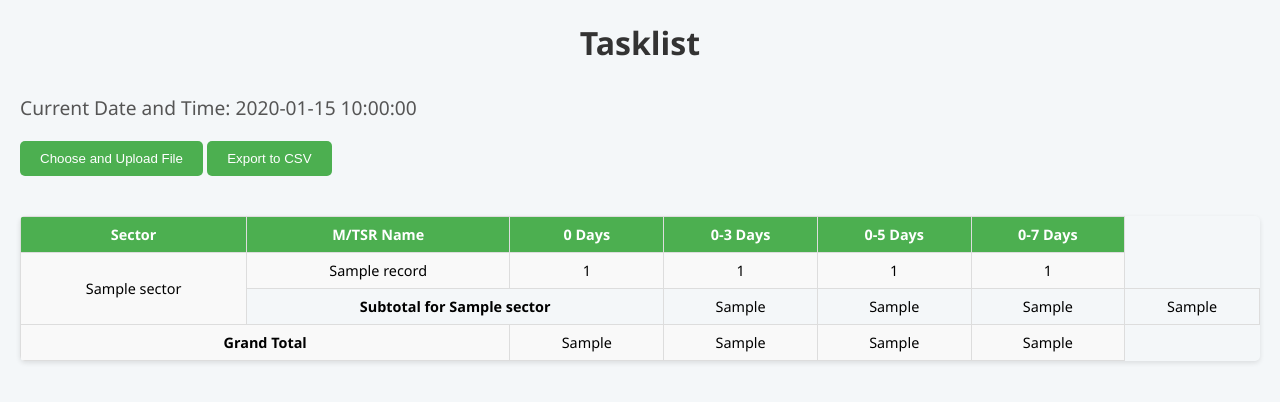
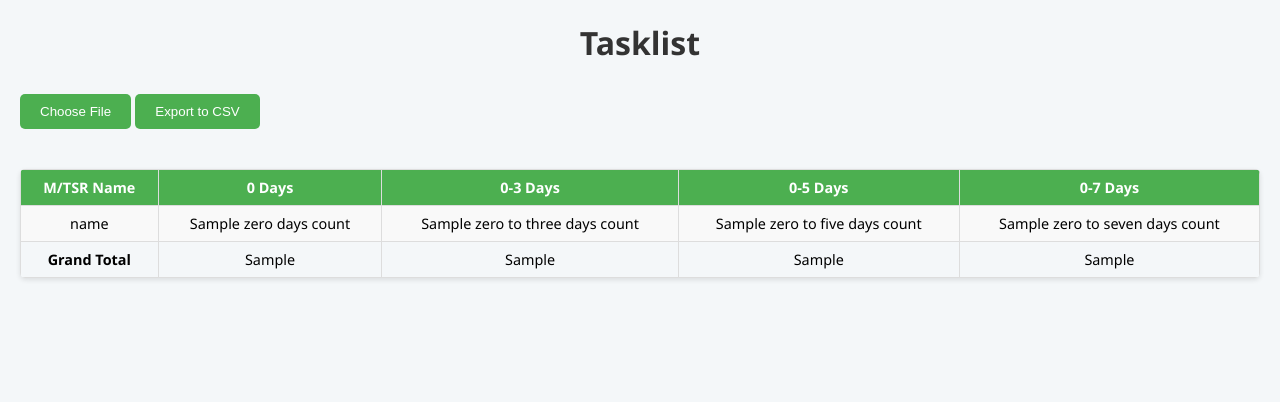
Before and after one commit to lameck94/autoTask, a Flask app: template templates/index.html in a window 1280 px wide. Shown: the top 402 px of the page. Run offline with Flask 3, Linux system fonts and the light colour scheme; the template is opened without the code that fills it: most values are stand-ins (such as "Sample title", 1, 10 or a date in 2020).

Commit message:
fully working table including export

```diff
--- a/app.py
+++ b/app.py
@@ -7,6 +7,8 @@ app = Flask(__name__)
 
 # Define a global variable to store the uploaded file path
 uploaded_file_path = None
+
+from datetime import datetime
 
 @app.route('/')
 def show_days_counts():
@@ -36,6 +38,9 @@ def show_days_counts():
         # Get all unique M/TSR Names
         all_mtsr_names = data['M/TSR Name'].unique()
 
+        # Calculate total days for each M/TSR Name
+        total_days_counts = data.groupby('M/TSR Name')['Days to no Cooking'].sum().to_dict()
+
         # Calculate counts and ensure all names are included with a default count of 0
         zero_days_counts = {name: 0 for name in all_mtsr_names}
         zero_days_counts.update(data[data['Days to no Cooking'] == 0]['M/TSR Name'].value_counts().to_dict())
@@ -52,7 +57,7 @@ def show_days_counts():
         # Prepare data for rendering
         sector_names = {}
         sector_totals = {}
-        grand_totals = {'0 Days': 0, '0-3 Days': 0, '0-5 Days': 0, '0-7 Days': 0}
+        grand_totals = {'0 Days': 0, '0-3 Days': 0, '0-5 Days': 0, '0-7 Days': 0, 'Total Days': 0}
         for sector, names in sector_mapping.items():
             sector_data = data[data['Sector'] == sector]
             sector_names[sector] = sector_data.to_dict('records')
@@ -60,24 +65,31 @@ def show_days_counts():
                 '0 Days': sector_data['Days to no Cooking'].eq(0).sum(),
                 '0-3 Days': sector_data['Days to no Cooking'].le(3).sum(),
                 '0-5 Days': sector_data['Days to no Cooking'].le(5).sum(),
-                '0-7 Days': sector_data['Days to no Cooking'].le(7).sum()
+                '0-7 Days': sector_data['Days to no Cooking'].le(7).sum(),
+                'Total Days': sector_data['Days to no Cooking'].sum()
             }
             # Calculate grand totals
             grand_totals['0 Days'] += sector_totals[sector]['0 Days']
             grand_totals['0-3 Days'] += sector_totals[sector]['0-3 Days']
             grand_totals['0-5 Days'] += sector_totals[sector]['0-5 Days']
             grand_totals['0-7 Days'] += sector_totals[sector]['0-7 Days']
+            grand_totals['Total Days'] += sector_totals[sector]['Total Days']
+
+        # Get the current date
+        current_date = datetime.now().strftime('%Y-%m-%d')
 
         return render_template('index.html',
+                               current_time=current_date,  # Pass only the date
                                zero_days_counts=zero_days_counts,
                                zero_to_three_days_counts=zero_to_three_days_counts,
                                zero_to_five_days_counts=zero_to_five_days_counts,
                                zero_to_seven_days_counts=zero_to_seven_days_counts,
                                sector_names=sector_names,
                                sector_totals=sector_totals,
-                               grand_totals=grand_totals)
+                               grand_totals=grand_totals,
+                               total_days_counts=total_days_counts)
     else:
-        return render_template('index.html', zero_days_counts={}, zero_to_three_days_counts={}, zero_to_five_days_counts={}, zero_to_seven_days_counts={}, sector_names={}, sector_totals={}, grand_totals={})
+        return render_template('index.html', current_time='', zero_days_counts={}, zero_to_three_days_counts={}, zero_to_five_days_counts={}, zero_to_seven_days_counts={}, sector_names={}, sector_totals={}, grand_totals={}, total_days_counts={})
 
 @app.route('/upload', methods=['POST'])
 def upload_file():
@@ -110,6 +122,10 @@ def upload_file():
 def export_to_csv():
     if uploaded_file_path:
         data = pd.read_excel(uploaded_file_path, sheet_name=1)
+
+        # Print column names to verify
+        print("Column names in the Excel file:", data.columns.tolist())
+
         # Get all unique M/TSR Names
         all_mtsr_names = data['M/TSR Name'].unique()
 
@@ -143,6 +159,18 @@ def export_to_csv():
             '0-7 Days': [zero_to_seven_days_counts.get(name, 0) for name in zero_days_counts.keys()]
         })
 
+        # Calculate grand totals
+        grand_totals = pd.DataFrame([{
+            'M/TSR Name': 'Grand Total',
+            '0 Days': sum(zero_days_counts.values()),
+            '0-3 Days': sum(zero_to_three_days_counts.values()),
+            '0-5 Days': sum(zero_to_five_days_counts.values()),
+            '0-7 Days': sum(zero_to_seven_days_counts.values())
+        }])
+
+        # Concatenate grand totals to the DataFrame
+        df = pd.concat([df, grand_totals], ignore_index=True)
+
         # Create a CSV file in memory
         output = io.StringIO()
         df.to_csv(output, index=False)
--- a/templates/index.html
+++ b/templates/index.html
@@ -79,42 +79,62 @@
 </head>
 <body>
     <h1>Tasklist</h1>
-    <p class="datetime">Current Date and Time: {{ current_time }}</p>
+    <!-- Remove the date and time paragraph -->
     <input type="file" id="fileInput" accept=".xlsx" style="display: none;" onchange="uploadFile()" />
-    <button onclick="document.getElementById('fileInput').click()">Choose and Upload File</button>
-    <button onclick="window.location.href='/export_csv'">Export to CSV</button>
+    <button onclick="document.getElementById('fileInput').click()">Choose File</button>
+    <button onclick="exportCSV()">Export to CSV</button>
+    <div id="loadingIndicator" style="display: none; text-align: center; margin-top: 20px;">Loading...</div>
+    <script>
+        function exportCSV() {
+            // Show loading indicator
+            document.getElementById('loadingIndicator').style.display = 'block';
+
+            fetch('/export_csv')
+                .then(response => {
+                    // Hide loading indicator
+                    document.getElementById('loadingIndicator').style.display = 'none';
+
+                    if (response.ok) {
+                        return response.blob();
+                    } else {
+                        throw new Error('CSV export failed');
+                    }
+                })
+                .then(blob => {
+                    const url = window.URL.createObjectURL(blob);
+                    const a = document.createElement('a');
+                    a.href = url;
+                    a.download = 'mtsr_counts.csv';
+                    document.body.appendChild(a);
+                    a.click();
+                    a.remove();
+                })
+                .catch(error => {
+                    console.error('Error:', error);
+                    // Hide loading indicator
+                    document.getElementById('loadingIndicator').style.display = 'none';
+                });
+        }
+    </script>
     <table>
         <tr>
-            <th>Sector</th>
             <th>M/TSR Name</th>
             <th>0 Days</th>
             <th>0-3 Days</th>
             <th>0-5 Days</th>
             <th>0-7 Days</th>
         </tr>
-        {% for sector, records in sector_names.items() %}
-        {% for record in records %}
+        {% for name in zero_days_counts.keys() %}
         <tr>
-            {% if loop.first %}
-            <td rowspan="{{ records|length + 1 }}">{{ sector }}</td>
-            {% endif %}
-            <td>{{ record['M/TSR Name'] }}</td>
-            <td>{{ zero_days_counts[record['M/TSR Name']] }}</td>
-            <td>{{ zero_to_three_days_counts[record['M/TSR Name']] }}</td>
-            <td>{{ zero_to_five_days_counts[record['M/TSR Name']] }}</td>
-            <td>{{ zero_to_seven_days_counts[record['M/TSR Name']] }}</td>
+            <td class="{{ 'red' if zero_days_counts.get(name, 0) > 0 else '' }}" onclick="copyText('{{ name }}')">{{ name }}</td>
+            <td class="{{ 'red' if zero_days_counts.get(name, 0) > 0 else '' }}" onclick="copyText('{{ zero_days_counts.get(name, 0) }}')">{{ zero_days_counts.get(name, 0) }}</td>
+            <td class="{{ 'red' if zero_to_three_days_counts.get(name, 0) >= 8 else '' }}" onclick="copyText('{{ zero_to_three_days_counts.get(name, 0) }}')">{{ zero_to_three_days_counts.get(name, 0) }}</td>
+            <td class="{{ 'red' if zero_to_five_days_counts.get(name, 0) > 8 else '' }}" onclick="copyText('{{ zero_to_five_days_counts.get(name, 0) }}')">{{ zero_to_five_days_counts.get(name, 0) }}</td>
+            <td class="{{ 'red' if zero_to_seven_days_counts.get(name, 0) > 20 else '' }}" onclick="copyText('{{ zero_to_seven_days_counts.get(name, 0) }}')">{{ zero_to_seven_days_counts.get(name, 0) }}</td>
         </tr>
         {% endfor %}
         <tr>
-            <td colspan="2"><strong>Subtotal for {{ sector }}</strong></td>
-            <td>{{ sector_totals[sector]['0 Days'] }}</td>
-            <td>{{ sector_totals[sector]['0-3 Days'] }}</td>
-            <td>{{ sector_totals[sector]['0-5 Days'] }}</td>
-            <td>{{ sector_totals[sector]['0-7 Days'] }}</td>
-        </tr>
-        {% endfor %}
-        <tr>
-            <td colspan="2"><strong>Grand Total</strong></td>
+            <td><strong>Grand Total</strong></td>
             <td>{{ grand_totals['0 Days'] }}</td>
             <td>{{ grand_totals['0-3 Days'] }}</td>
             <td>{{ grand_totals['0-5 Days'] }}</td>
@@ -129,12 +149,18 @@
                 const formData = new FormData();
                 formData.append('file', file);
 
+                // Show loading indicator
+                document.getElementById('loadingIndicator').style.display = 'block';
+
                 fetch('/upload', {
                     method: 'POST',
                     body: formData
                 })
                 .then(response => response.json())
                 .then(data => {
+                    // Hide loading indicator
+                    document.getElementById('loadingIndicator').style.display = 'none';
+
                     if (data.success) {
                         alert('File uploaded successfully');
                         window.location.reload();
@@ -142,7 +168,11 @@
                         alert('File upload failed');
                     }
                 })
-                .catch(error => console.error('Error:', error));
+                .catch(error => {
+                    console.error('Error:', error);
+                    // Hide loading indicator
+                    document.getElementById('loadingIndicator').style.display = 'none';
+                });
             } else {
                 alert('Please select a file to upload');
             }
```
